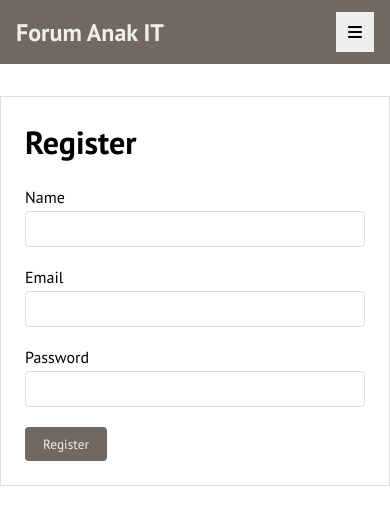
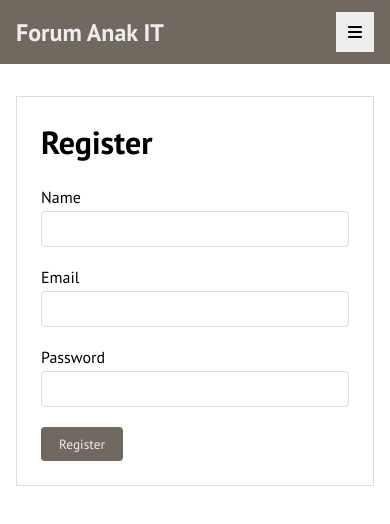
Before and after one commit to muhammadramadhann/forum-page-screening-test, a React (Create React App) app: page /register in a window 390 px wide. Shown: the top 524 px of the page. Built offline with nearby package versions, Linux system fonts and the light colour scheme.

Commit message:
Fix Register Page Margin & Navbar Behaviour

```diff
--- a/src/components/Navbar.js
+++ b/src/components/Navbar.js
@@ -14,7 +14,7 @@ function Navbar() {
     return (
         <header>
             <nav className="navbar">
-                <Link to='' className="nav-title">Forum Anak IT</Link>
+                <Link to='/' className="nav-title" onClick={closeMenu}>Forum Anak IT</Link>
                 <div className={click ? "navbar-collapse active" : "navbar-collapse"}>
                     <div className="navbar-close" onClick={handleClick}>
                         <i className="fa-solid fa-xmark"></i>
--- a/src/components/pages/Auth.css
+++ b/src/components/pages/Auth.css
@@ -54,7 +54,8 @@
 }
 
 @media screen and (max-width: 1024px) {
-    .login {
+    .login,
+    .register {
         margin-right: 16px;
         margin-left: 16px;
     }
```
